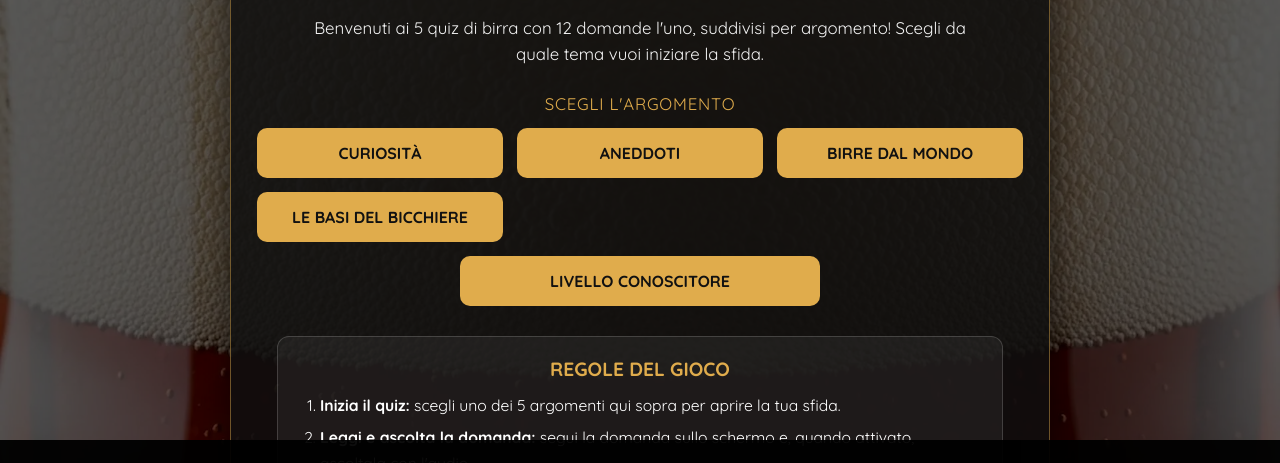
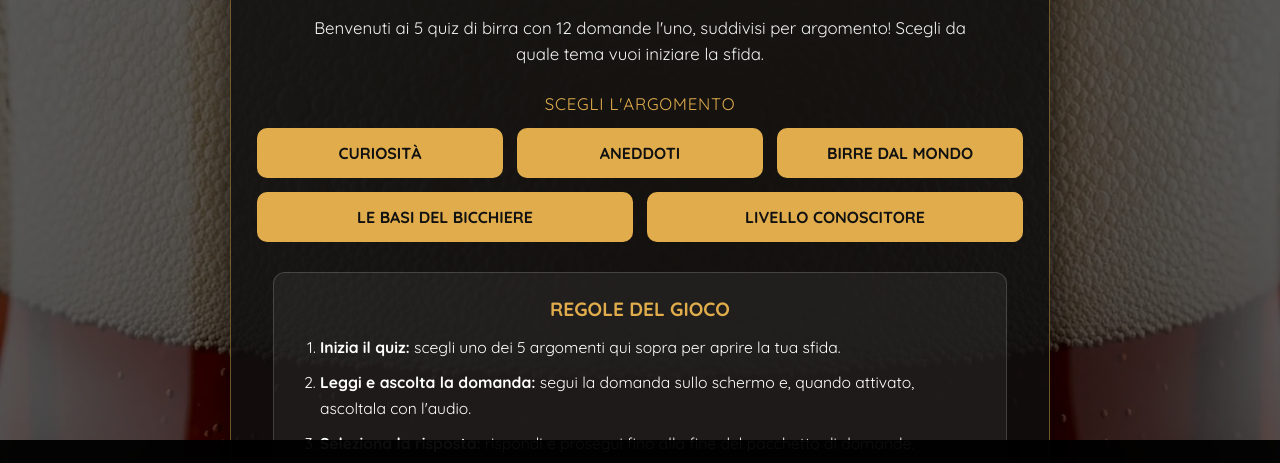
Before and after one commit to EricaBenucci/Quizcls-beve1, a plain HTML site: page index.html in a window 1280 px wide. Shown: the part 278-741 px from the top of the page. Drawn offline with Linux system fonts and the light colour scheme.

Commit message:
Update index.html
perfetta. solo piccolo aggiustamento layout

```diff
--- a/index.html
+++ b/index.html
@@ -116,7 +116,7 @@
             color: #f3f3f3;
         }
 
-        /* --- 5 PULSANTI ARGOMENTO --- */
+        /* --- 5 PULSANTI ARGOMENTO (3 SOPRA + 2 SOTTO SU DESKTOP) --- */
         .topics-title {
             margin: 0 0 14px;
             font-size: 1.05em;
@@ -126,11 +126,12 @@
         }
         .topics-grid {
             display: grid;
-            grid-template-columns: repeat(auto-fit, minmax(210px, 1fr));
+            grid-template-columns: repeat(6, 1fr);
             gap: 14px;
             margin-bottom: 30px;
         }
         .topic-btn {
+            grid-column: span 2;
             background: #e0ac4c;
             color: #111;
             border: none;
@@ -140,17 +141,16 @@
             font-size: 1em;
             font-weight: 700;
             cursor: pointer;
-            transition: transform 0.15s ease, background-color 0.2s ease;
+            transition: transform 0.15s ease, background-color 0.2s ease, box-shadow 0.2s ease;
+        }
+        .topic-btn:nth-child(4),
+        .topic-btn:nth-child(5) {
+            grid-column: span 3;
         }
         .topic-btn:hover {
             background: #f0be5e;
             transform: translateY(-2px);
-        }
-        .topic-btn:last-child:nth-child(odd) {
-            grid-column: 1 / -1;
-            max-width: 360px;
-            justify-self: center;
-            width: 100%;
+            box-shadow: 0 6px 18px rgba(224, 172, 76, 0.35);
         }
 
         /* --- REGOLE DEL GIOCO --- */
@@ -158,13 +158,13 @@
             background: rgba(255, 255, 255, 0.06);
             border: 1px solid rgba(255, 255, 255, 0.16);
             border-radius: 12px;
-            padding: 20px 22px;
+            padding: 24px 26px;
             text-align: left;
             max-width: 680px;
             margin: 0 auto;
         }
         .rules-box h2 {
-            margin: 0 0 12px;
+            margin: 0 0 14px;
             font-size: 1.2em;
             color: #e0ac4c;
             text-align: center;
@@ -176,10 +176,10 @@
             font-size: 0.98em;
         }
         .rules-list li {
-            margin-bottom: 6px;
+            margin-bottom: 9px;
         }
         .rules-outro {
-            margin: 14px 0 0;
+            margin: 16px 0 0;
             text-align: center;
             font-weight: 700;
             color: #e0ac4c;
@@ -284,6 +284,17 @@
             }
             .welcome-box h1 {
                 font-size: 1.75em;
+            }
+        }
+
+        @media screen and (max-width: 640px) {
+            .topics-grid {
+                grid-template-columns: 1fr;
+            }
+            .topic-btn,
+            .topic-btn:nth-child(4),
+            .topic-btn:nth-child(5) {
+                grid-column: span 1;
             }
         }
     </style>
@@ -392,8 +403,6 @@
             btn.addEventListener('click', () => {
                 const topic = btn.dataset.topic;
                 sessionStorage.setItem('clsb_selected_topic', topic);
-                // Quando avremo la pagina o la sezione del quiz, reindirizzeremo qui:
-                // window.location.href = 'quiz.html?topic=' + encodeURIComponent(topic);
                 alert('Argomento selezionato: ' + btn.textContent.trim() + '. Ora prepariamo la pagina di gioco!');
             });
         });
```
